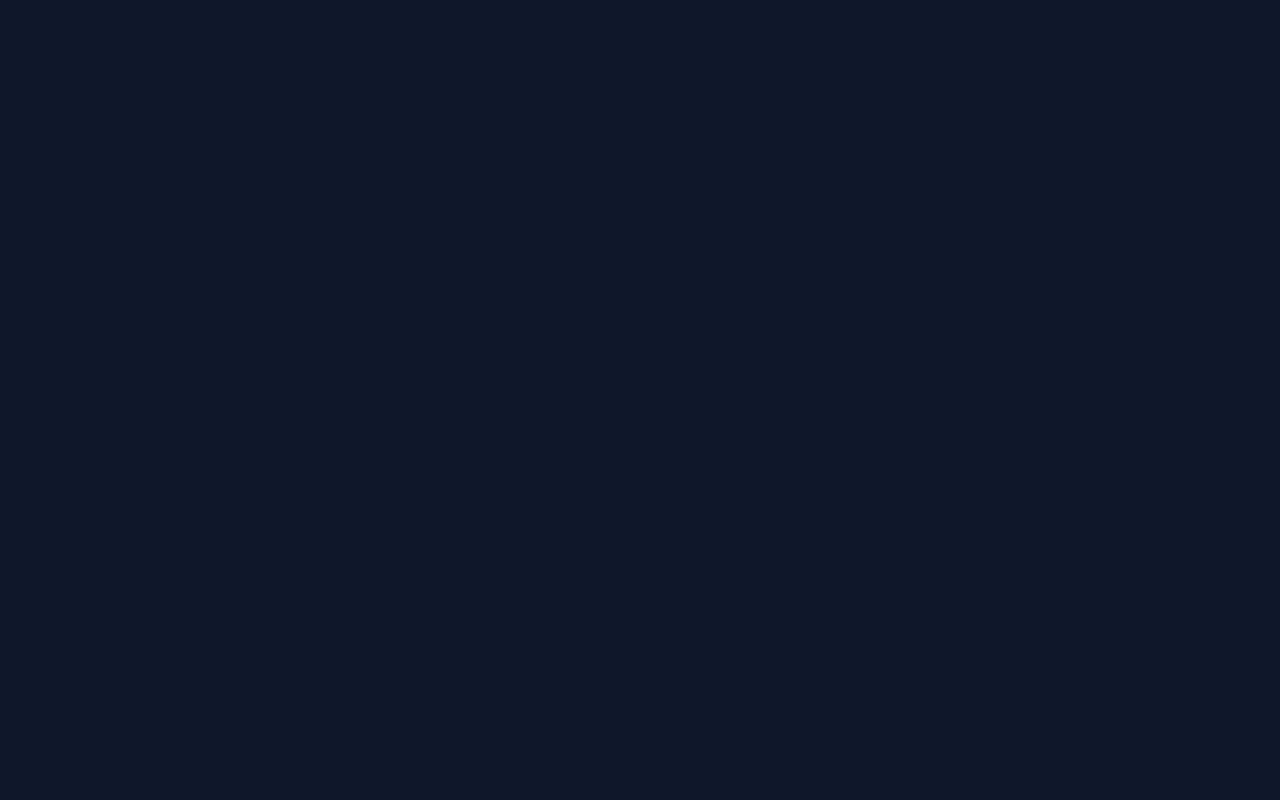
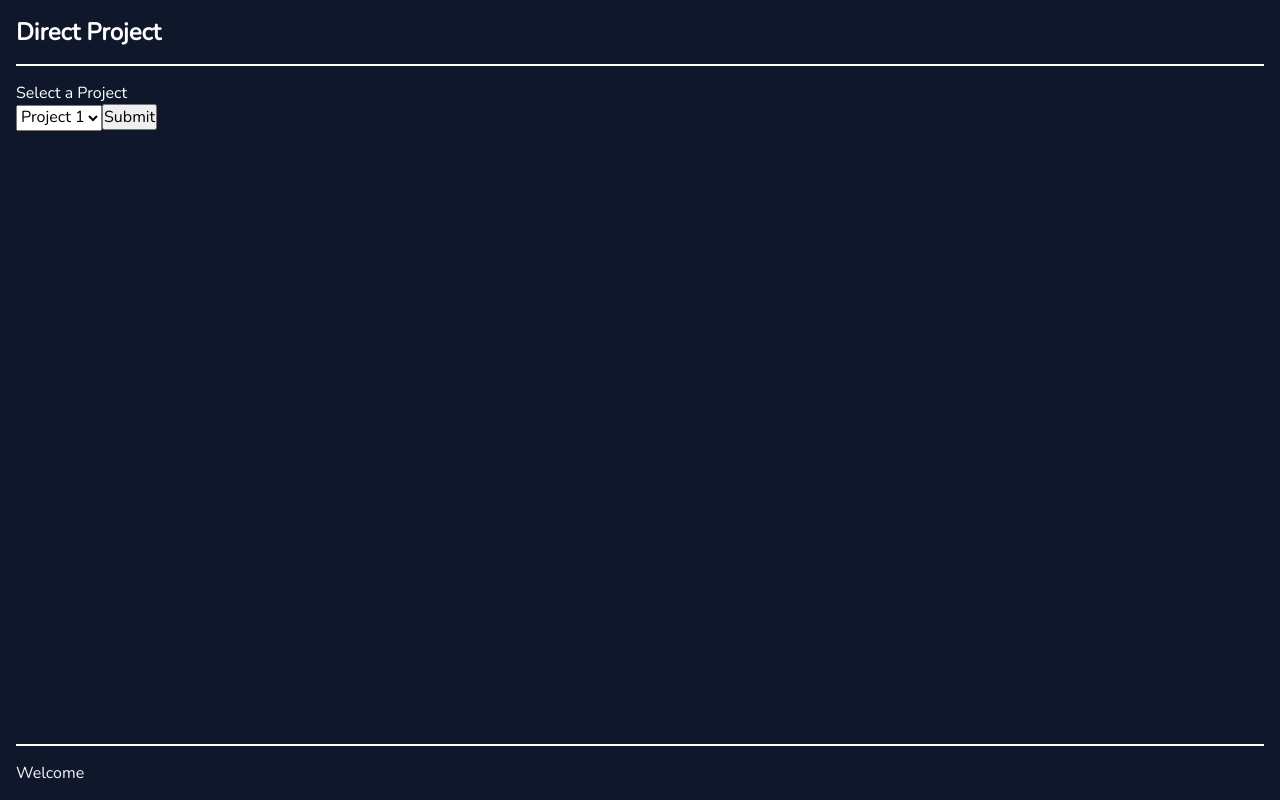
Before and after one commit to mengzhuou/BizWeb, a React (Create React App) app in the folder Frontend/frontend/: page /directProject in a window 1280 px wide. Built offline with nearby package versions, Linux system fonts and the light colour scheme.

Commit message:
directProject Page

```diff
--- a/Frontend/frontend/src/components/DirectProject.js
+++ b/Frontend/frontend/src/components/DirectProject.js
@@ -1,7 +1,44 @@
-import { Link } from "react-router-dom";
+import { Link, useNavigate } from "react-router-dom";
+import React, { useState } from "react";
+
 
 const DirectProject = () => {
-  const content = <section className="public"></section>;
+
+  const getInitialState = () => {
+    const value = "Project1";
+    return value;
+  };
+
+  const [value, setValue] = useState(getInitialState);
+
+  const handleChange = (e) => {
+    setValue(e.target.value);
+  };
+
+
+  const navigate = useNavigate();
+  const handleProject = () => {
+    navigate("/directProject/" + value);
+  };
+  const content = (
+    <section className="public">
+      <header>
+        <h1>Direct Project</h1>
+      </header>
+      <main className="public__main">
+        <p>Select a Project</p>
+        <select value={value} onChange={handleChange}>
+          <option value="Project1">Project 1</option>
+          <option value="Project2">Project 2</option>
+          <option value="Project3">Project 3</option>
+        </select>
+        <button onClick={handleProject}>Submit</button>
+      </main>
+      <footer>
+        <Link to="/">Welcome</Link>
+      </footer>
+    </section>
+  );
   return content;
 };
 export default DirectProject;
```
